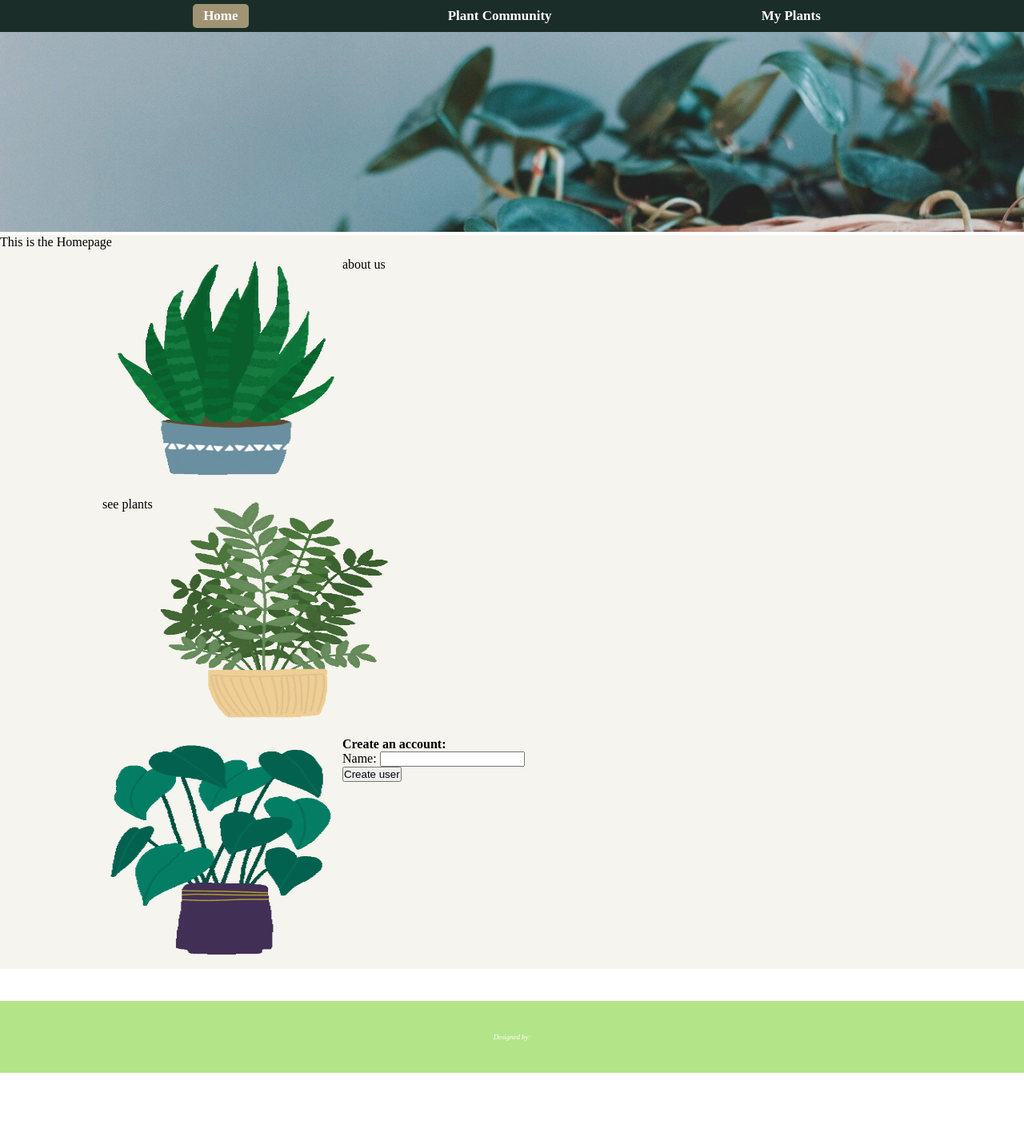
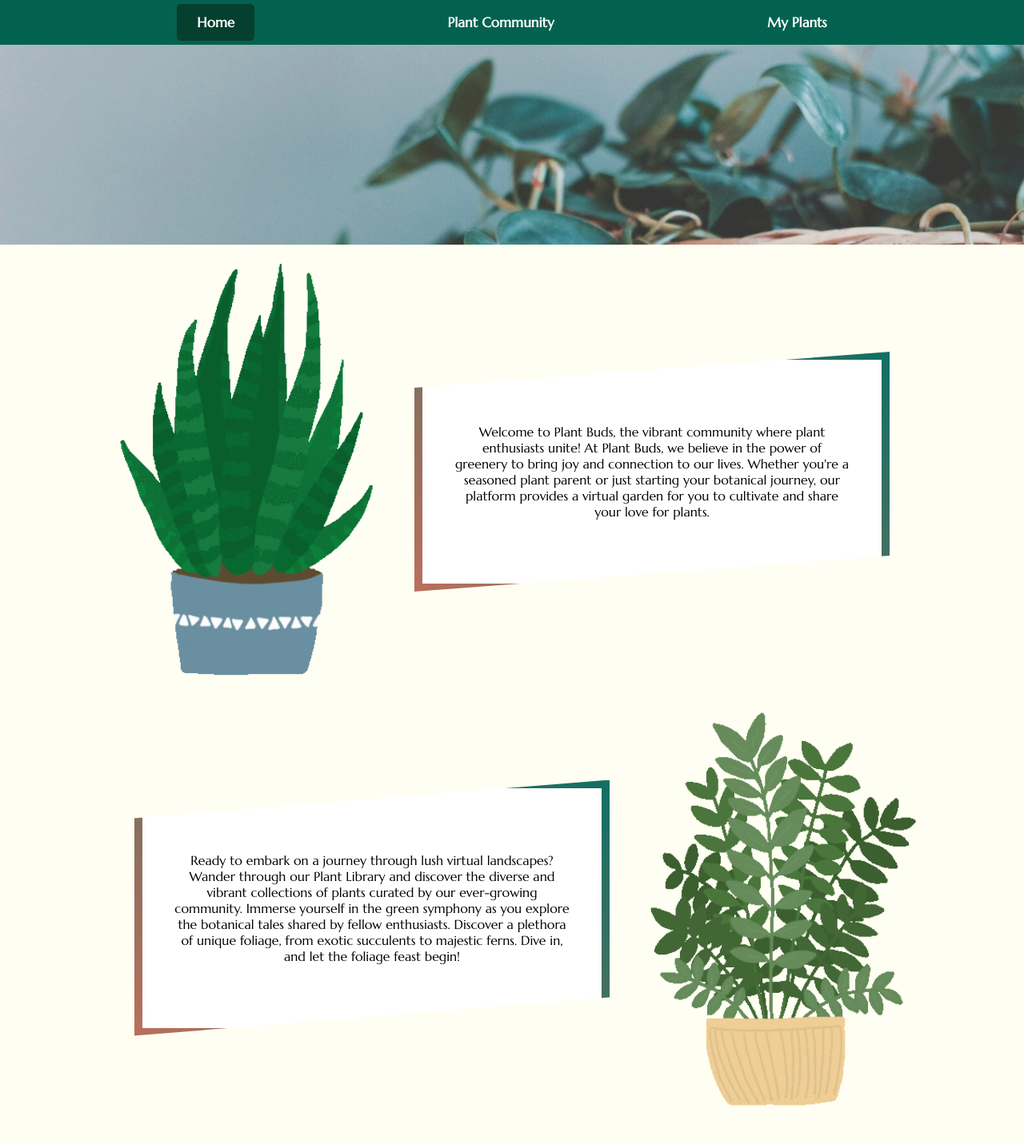
Before and after one commit to flaniyanjr/Plant-Buds, a React (Create React App) app in the folder client/: page / in a window 1280 px wide. Shown: the top 1431 px of the page at 80% size. Before the commit the page ends 1342 px from the top, so only its background shows below. Built offline with nearby package versions, Linux system fonts and the light colour scheme; no server answers; a web font is replaced by a local one.

Commit message:
ADD: homepage styling and effects

```diff
--- a/client/src/components/Homepage.js
+++ b/client/src/components/Homepage.js
@@ -8,18 +8,17 @@ import homepage from "../styling/homepage.css"
 function HomePage() {
     return(
         <div id="home-container">
-            <p> This is the Homepage</p>
             <div className="home-info">
                 <img id="plant-img" src={plant3} alt="leafy plant with blue pot"/>
-                <p> about us </p>
+                <p> Welcome to Plant Buds, the vibrant community where plant enthusiasts unite! At Plant Buds, we believe in the power of greenery to bring joy and connection to our lives. Whether you're a seasoned plant parent or just starting your botanical journey, our platform provides a virtual garden for you to cultivate and share your love for plants. </p>
             </div>
             <div className="home-info">
-                <p> see plants </p>
+                <p> Ready to embark on a journey through lush virtual landscapes? Wander through our Plant Library and discover the diverse and vibrant collections of plants curated by our ever-growing community. Immerse yourself in the green symphony as you explore the botanical tales shared by fellow enthusiasts. Discover a plethora of unique foliage, from exotic succulents to majestic ferns. Dive in, and let the foliage feast begin!</p>
                 <img id="plant-img" src={plant1} alt="leafy plant with yellow pot"/>
             </div>
             <div className="home-info">
                 <img id="plant-img" src={plant2} alt="leafy plant with purple pot"/>
-                <p> <NewUserForm /> </p>
+                <p> Cultivate your own digital garden and become a part of our thriving green community.  Share the stories of your botanical friends, from the quirky cacti on your windowsill to the elegant orchids gracing your living room. Let's grow together – sign up now and start sharing the joy of greenery with fellow enthusiasts around the world! <NewUserForm /> </p>
             </div>
         </div>
     )
--- a/client/src/components/NewUserForm.js
+++ b/client/src/components/NewUserForm.js
@@ -1,6 +1,7 @@
 import React from "react";
 import { useOutletContext } from "react-router-dom"
 import { useEffect, useState } from "react";
+import homepage from "../styling/homepage.css"
 
 function NewUserForm(){
 
--- a/client/src/styling/footer.css
+++ b/client/src/styling/footer.css
@@ -4,11 +4,10 @@
 }
 
 .footer {
-    background-color: #1b2d28;
+    background: #03624f;
     color: white;
     text-align: center;
     font-size: 55%;
     font-style: italic;
-    padding: 20px 0;
-    margin-top: 100vh;
+    padding: 40px;
 }
--- a/client/src/styling/header.css
+++ b/client/src/styling/header.css
@@ -2,18 +2,20 @@
     margin: 0;
     padding: 0;
     box-sizing: border-box;
+    background-color: rgba(255, 253, 241, 0.404)
 }
 
 #header-img {
     width: 100%;
     max-height: 250px;
     object-fit: cover;
+    opacity: 90%;
 }
 
 .navbar {
     display: flex;
     justify-content: space-evenly;
-    background: #1b2d28;
+    background: #03624f;
     padding: 5px;
   }
 
@@ -21,17 +23,19 @@
     display: inline-block;
     text-decoration: none;
     text-align: center;
+    font-family: "Marcellus";
     font-weight: bold;
     font-size: min(10vw, 17px);
+    background: #03624f;
     color: white;
-    padding: 5px 13px;
+    padding: 12px 25px;
     border-radius: 5px;
 }
 
 .nav-link:hover {
-    background-color: #48776a;
+    background-color: #053f2e;
 }
 
 .active {
-    background-color: #a09475;
+    background-color: #053f2e;
 }
--- a/client/src/styling/homepage.css
+++ b/client/src/styling/homepage.css
@@ -1,15 +1,45 @@
 #home-container {
     display: flex;
     flex-direction: column;
-    background-color: rgba(230, 228, 212, 0.404)
 }
 
 .home-info {
     display: flex;
     flex-direction: row;
     padding: 10px 10%;
-    height: 300px;
+    font-family: "Marcellus";
+    max-width: 100%;
 }
 .home-info img {
-    width: 300px;
+    min-width: 350px;
+    object-fit: contain;
 }
+
+.home-info:hover img {
+    transform: rotate(5deg);
+    animation: rock 0.5s ease-in-out infinite alternate;
+}
+
+.home-info p {
+    max-width: fit-content;
+    margin: auto 40px;
+    text-align: center;
+    padding: 80px 40px;
+    background: white;
+
+    /* border: 10px solid #EECE96; */
+    /* border: 10px double #136f63;
+    border: 10px double #b7705c;
+    clip-path: polygon(0 15%, 100% 0, 100% 85%, 0 100%); */
+
+    border: 10px solid transparent;
+    border-image: linear-gradient(45deg,  #b7705c, #136f63) 1;
+    border-image-slice: 1;
+    clip-path: polygon(0 15%, 100% 0, 100% 85%, 0 100%);
+}
+
+@keyframes rock {
+    to {
+      transform: rotate(-5deg);
+    }
+  }
--- a/client/src/styling/myplants.css
+++ b/client/src/styling/myplants.css
@@ -69,8 +69,8 @@
     background-color: #fff23d9f;
 }
 
-.footer {
+/* .footer {
     background-color: rgb(180, 228, 136);
     padding: 40px;
     margin-top: 40px;
-}
+} */
```
